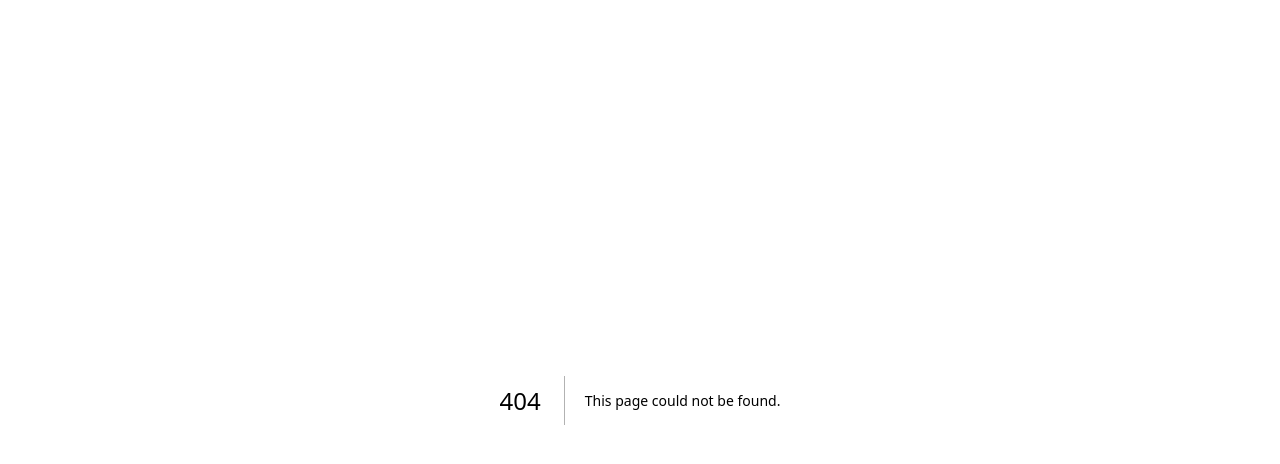
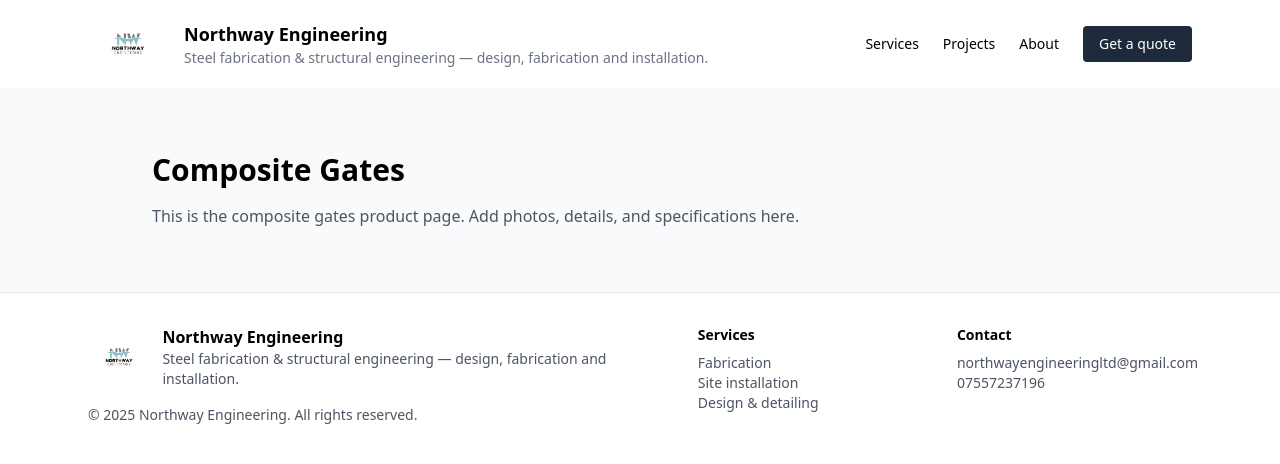
Before and after one commit to giuseppe101-arch/northway-engineering-site2, a Next.js app: page /products/composite-gates in a window 1280 px wide. Before the commit this address had no page. Shown: the top 464 px of the page. Built offline with nearby package versions, Linux system fonts and the light colour scheme.

Commit message:
Create composite-gates.jsx

```diff
--- /dev/null
+++ b/pages/products/composite-gates.jsx
@@ -0,0 +1,30 @@
+import Head from 'next/head'
+import Header from '../../components/Header'
+import Footer from '../../components/Footer'
+
+export default function CompositeGatesPage() {
+  return (
+    <>
+      <Head>
+        <title>Composite Gates — Northway Engineering</title>
+        <meta
+          name="description"
+          content="Bespoke composite infill driveway, side and pedestrian gates made to measure."
+        />
+      </Head>
+
+      <Header />
+
+      <main className="bg-gray-50">
+        <section className="max-w-5xl mx-auto px-6 py-16">
+          <h1 className="text-3xl font-bold">Composite Gates</h1>
+          <p className="mt-4 text-gray-600 max-w-2xl">
+            This is the composite gates product page. Add photos, details, and specifications here.
+          </p>
+        </section>
+      </main>
+
+      <Footer />
+    </>
+  )
+}
```
